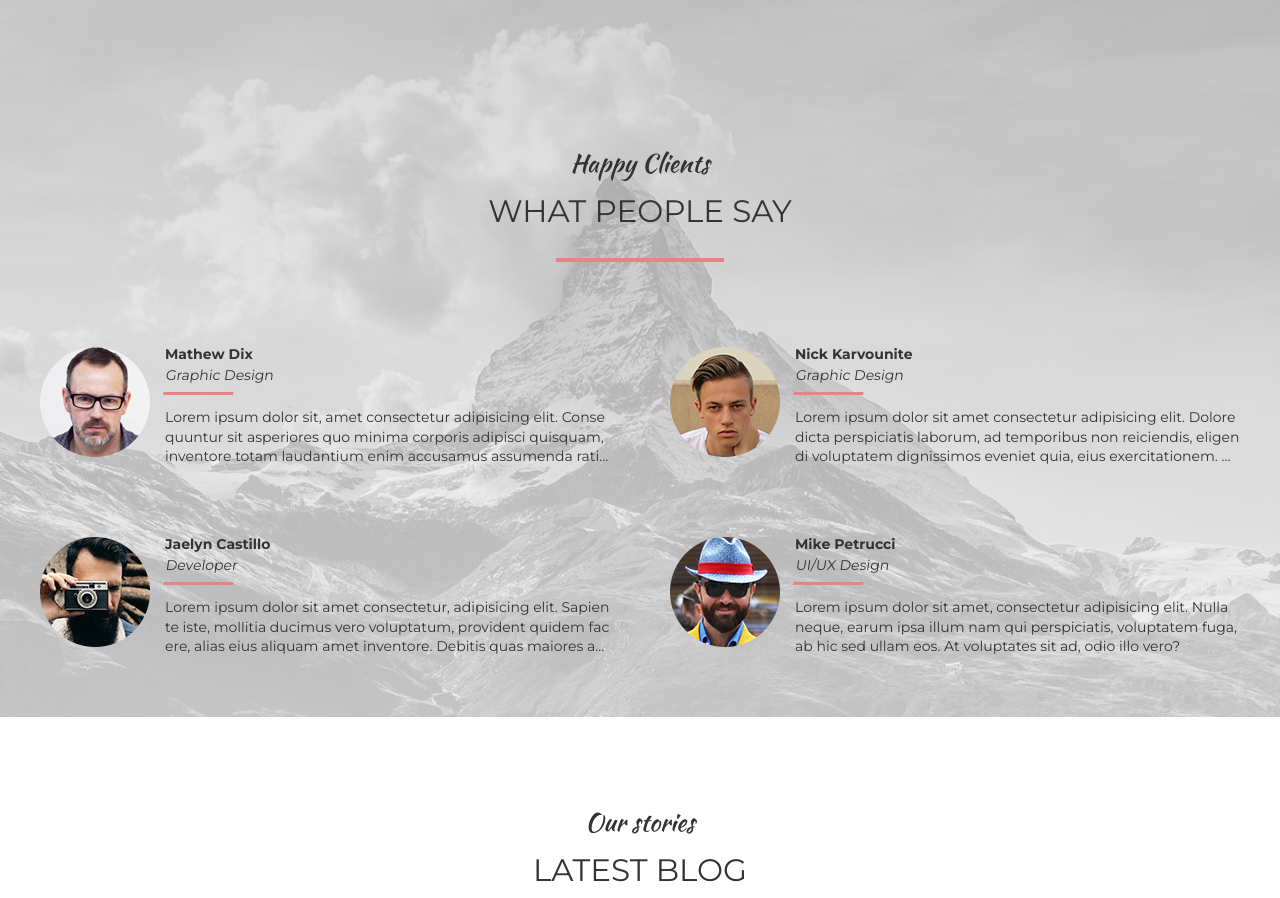
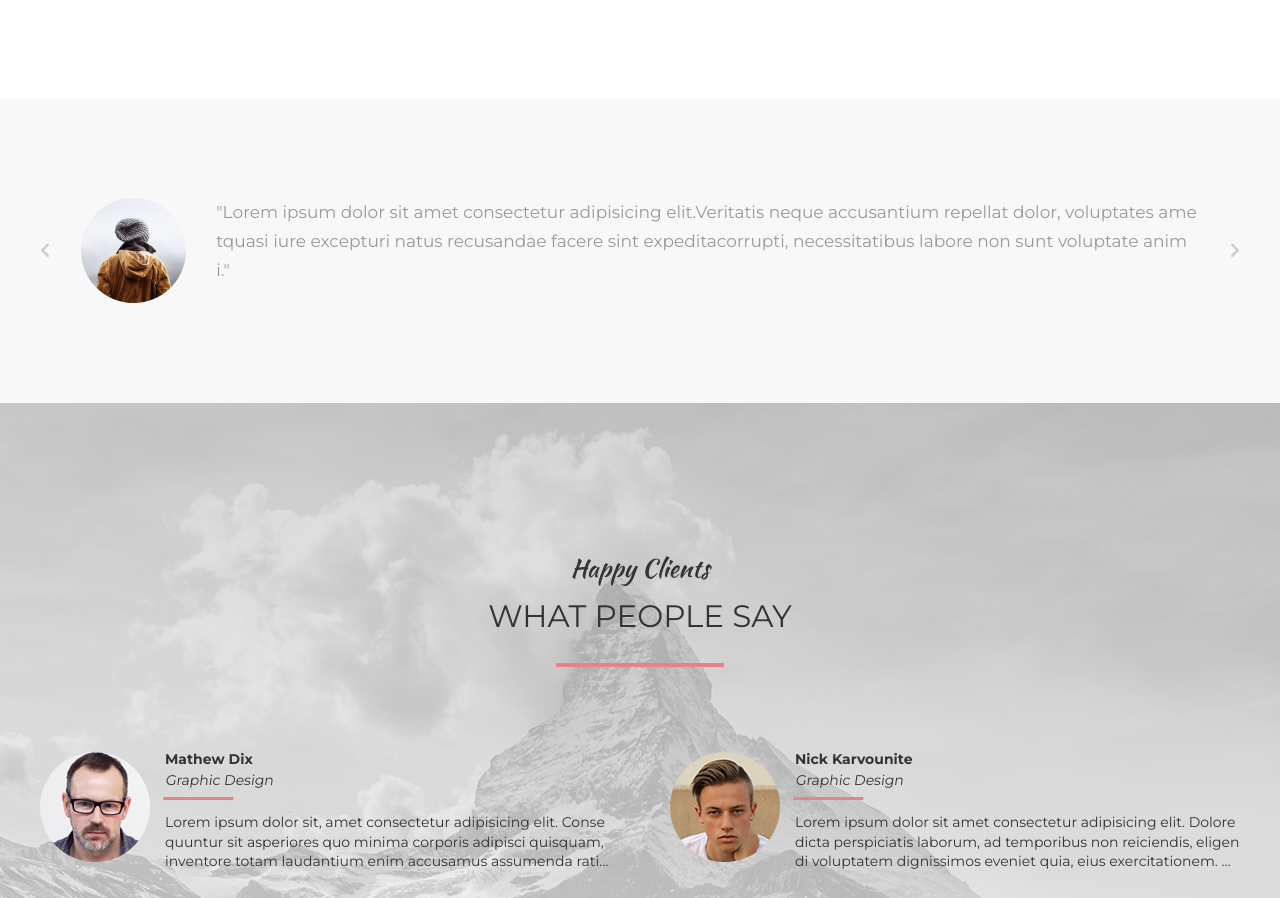
Before and after one commit to TranDangKhoi/mogo-project, a React (Create React App) app in the folder mogo-project/: page /#/ in a window 1280 px wide. Shown: the part 6511-7409 px from the top of the page. Built offline with nearby package versions, Linux system fonts and the light colour scheme.

Commit message:
:+1: Update README, things i learned about Outlet on youtube

```diff
--- a/mogo-project/src/components/quote/Quote.js
+++ b/mogo-project/src/components/quote/Quote.js
@@ -2,6 +2,7 @@ import React from "react";
 import Container from "../container/Container";
 import quoteAvatar from "../../assets/img-quote-avatar.png";
 import "./quote.scss";
+import Slider from "react-slick";
 const Quote = ({ saidByPerson = false }) => {
   return (
     <div className="quote">
--- a/mogo-project/src/pages/homepage/Homepage.js
+++ b/mogo-project/src/pages/homepage/Homepage.js
@@ -26,6 +26,7 @@ const Homepage = () => {
       <Team></Team>
       <Brand>{[BrandLogos]}</Brand>
       <Work></Work>
+      <Quote saidByPerson={true}></Quote>
       <Feedback></Feedback>
       <Story></Story>
       <Map></Map>
```
